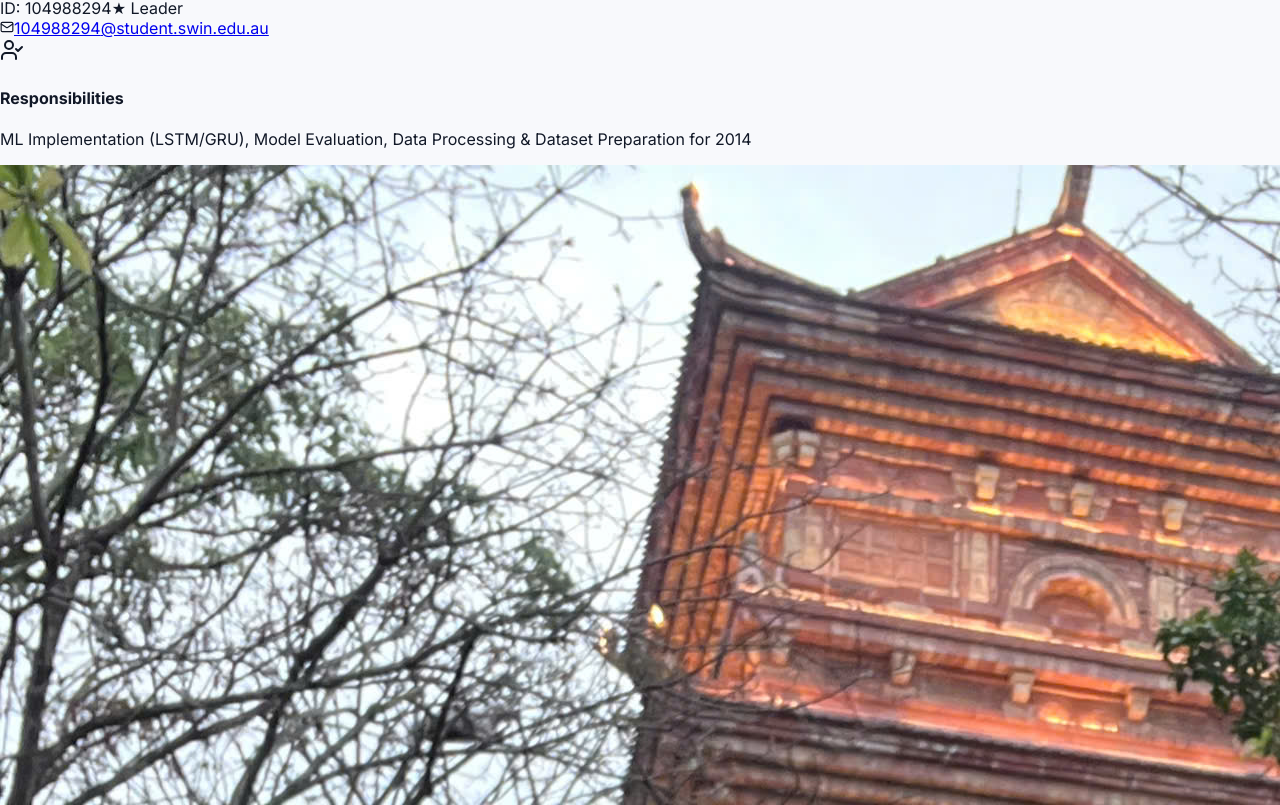
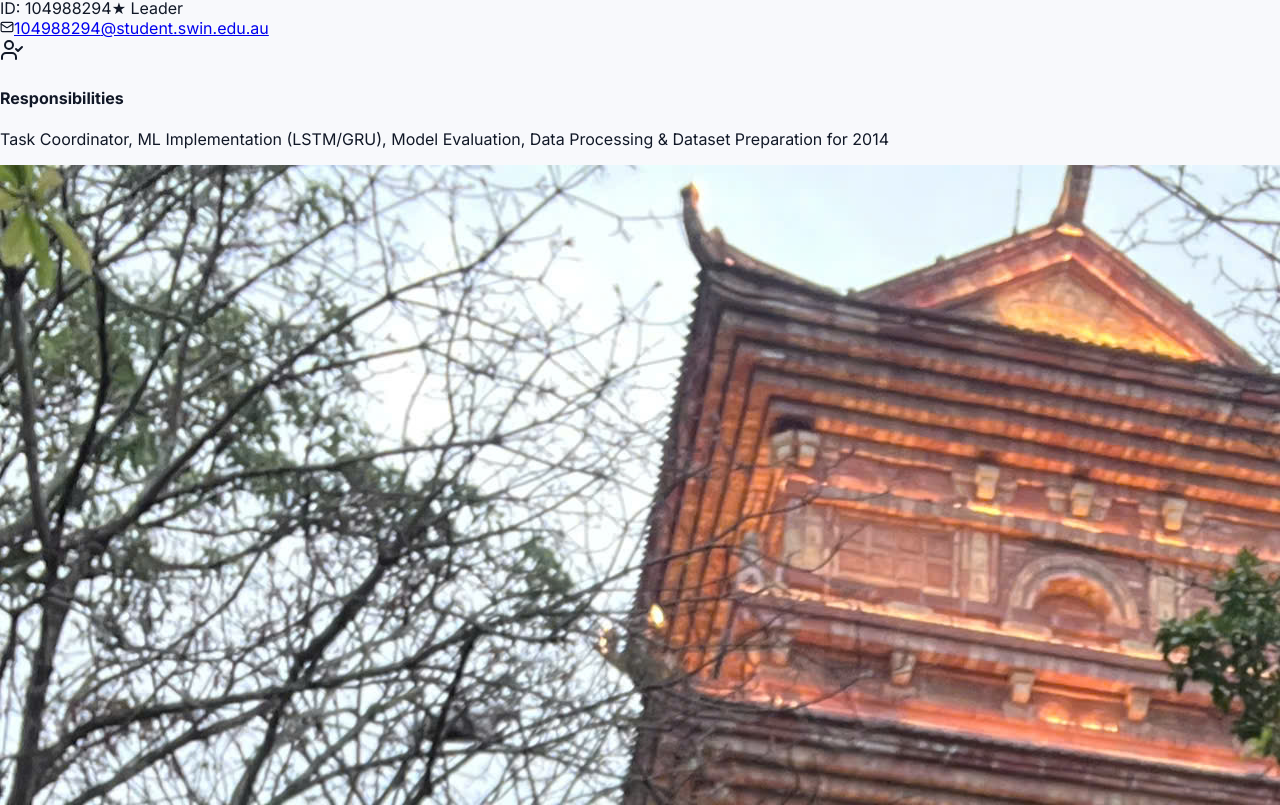
Before and after one commit to COS30019-IntroductiontoAI/Traffic-based-Route-Guidance-System, a React (Vite) app in the folder frontend/: page /about-us in a window 1280 px wide. Shown: the part 3095-3900 px from the top of the page. Built offline with nearby package versions, Linux system fonts and the light colour scheme; no server answers.

Commit message:
content updates

```diff
--- a/frontend/src/pages/AboutUs.tsx
+++ b/frontend/src/pages/AboutUs.tsx
@@ -21,7 +21,7 @@ const teamMembers = [
     name: "Do Gia Huy",
     id: "104988294",
     role: "Leader",
-    tasks: "ML Implementation (LSTM/GRU), Model Evaluation, Data Processing & Dataset Preparation for 2014",
+    tasks: "Task Coordinator, ML Implementation (LSTM/GRU), Model Evaluation, Data Processing & Dataset Preparation for 2014",
     icon: <UserCheck className="w-5 h-5 text-amber-500" />,
     borderColor: "border-amber-200",
     bgColor: "bg-amber-50",
@@ -31,7 +31,7 @@ const teamMembers = [
     name: "Bui Quang Doan",
     id: "104993227",
     role: "Member",
-    tasks: "Data Processing & Dataset Preparation for 2006, Frontend Supporter",
+    tasks: "Data Processing & Dataset Preparation for 2006, Documentation, Frontend Supporter",
     icon: <Database className="w-5 h-5 text-blue-500" />,
     borderColor: "border-blue-200",
     bgColor: "bg-blue-50",
@@ -51,7 +51,7 @@ const teamMembers = [
     name: "Le Thanh Nam",
     id: "104999380",
     role: "Member",
-    tasks: "System Integration, Travel Time Estimation & GUI",
+    tasks: "System Integration, Travel Time Estimation & GUI Website",
     icon: <LayoutTemplate className="w-5 h-5 text-purple-500" />,
     borderColor: "border-purple-200",
     bgColor: "bg-purple-50",
```
